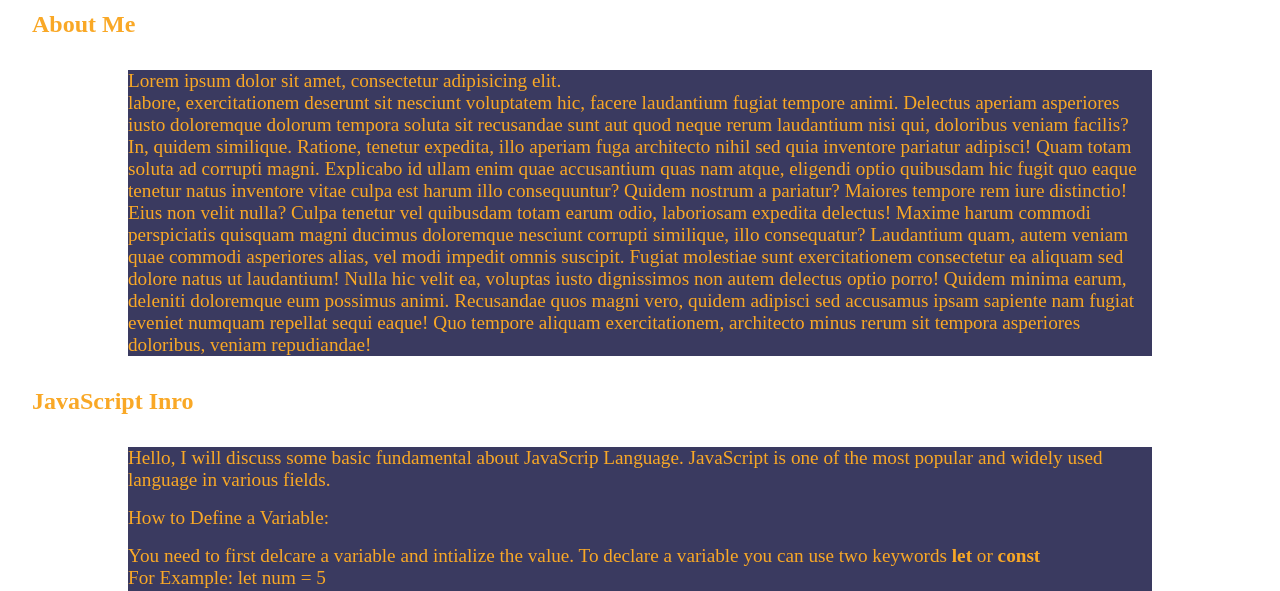
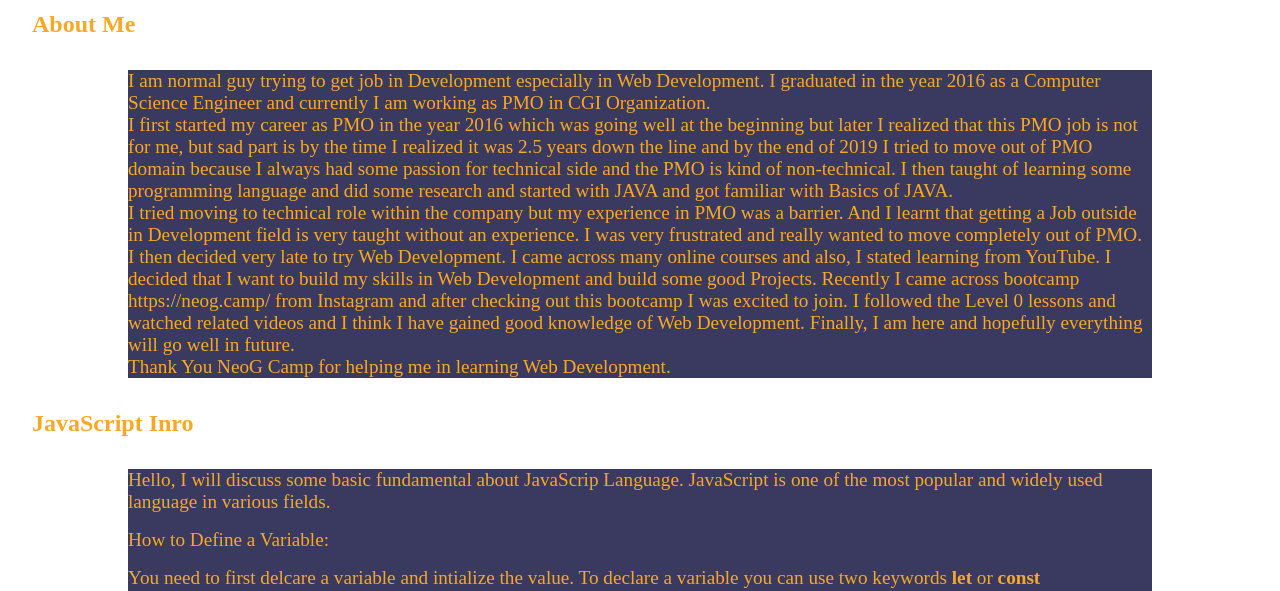
Before and after one commit to GD-R/First-Portfolio, a plain HTML site: page blog.html in a window 1280 px wide. Shown: the part 154-745 px from the top of the page. Drawn offline with Linux system fonts and the light colour scheme; a web font is replaced by a local one.

Commit message:
updated blog
updated blog

```diff
--- a/blog.html
+++ b/blog.html
@@ -23,29 +23,11 @@
         <h2 class="blog_h2">About Me</h2>
         <div class="blog_box">
           <p>
-            Lorem ipsum dolor sit amet, consectetur adipisicing elit. <br />
-            labore, exercitationem deserunt sit nesciunt voluptatem hic, facere
-            laudantium fugiat tempore animi. Delectus aperiam asperiores iusto
-            doloremque dolorum tempora soluta sit recusandae sunt aut quod neque
-            rerum laudantium nisi qui, doloribus veniam facilis? In, quidem
-            similique. Ratione, tenetur expedita, illo aperiam fuga architecto
-            nihil sed quia inventore pariatur adipisci! Quam totam soluta ad
-            corrupti magni. Explicabo id ullam enim quae accusantium quas nam
-            atque, eligendi optio quibusdam hic fugit quo eaque tenetur natus
-            inventore vitae culpa est harum illo consequuntur? Quidem nostrum a
-            pariatur? Maiores tempore rem iure distinctio! Eius non velit nulla?
-            Culpa tenetur vel quibusdam totam earum odio, laboriosam expedita
-            delectus! Maxime harum commodi perspiciatis quisquam magni ducimus
-            doloremque nesciunt corrupti similique, illo consequatur? Laudantium
-            quam, autem veniam quae commodi asperiores alias, vel modi impedit
-            omnis suscipit. Fugiat molestiae sunt exercitationem consectetur ea
-            aliquam sed dolore natus ut laudantium! Nulla hic velit ea, voluptas
-            iusto dignissimos non autem delectus optio porro! Quidem minima
-            earum, deleniti doloremque eum possimus animi. Recusandae quos magni
-            vero, quidem adipisci sed accusamus ipsam sapiente nam fugiat
-            eveniet numquam repellat sequi eaque! Quo tempore aliquam
-            exercitationem, architecto minus rerum sit tempora asperiores
-            doloribus, veniam repudiandae!
+            I am normal guy trying to get job in Development especially in Web Development. I graduated in the year 2016 as a Computer Science Engineer and currently I am working as PMO in CGI Organization.<br>
+            I first started my career as PMO in the year 2016 which was going well at the beginning but later I realized that this PMO job is not for me, but sad part is by the time I realized it was 2.5 years down the line and by the end of 2019 I tried to move out of PMO domain because I always had some passion for technical side and the PMO is kind of non-technical. I then taught of learning some programming language and did some research and started with JAVA and got familiar with Basics of JAVA. <br>
+            I tried moving to technical role within the company but my experience in PMO was a barrier. And I learnt that getting a Job outside in Development field is very taught without an experience. I was very frustrated and really wanted to move completely out of PMO. I then decided very late to try Web Development. I came across many online courses and also, I stated learning from YouTube. I decided that I want to build my skills in Web Development and build some good Projects. Recently I came across bootcamp https://neog.camp/ from Instagram and after checking out this bootcamp I was excited to join. I followed the Level 0 lessons and watched related videos and I think I have gained good knowledge of Web Development. Finally, I am here and hopefully everything will go well in future.<br>
+            Thank You NeoG Camp for helping me in learning Web Development.<br>
+
           </p>
         </div>
       </section>
```
